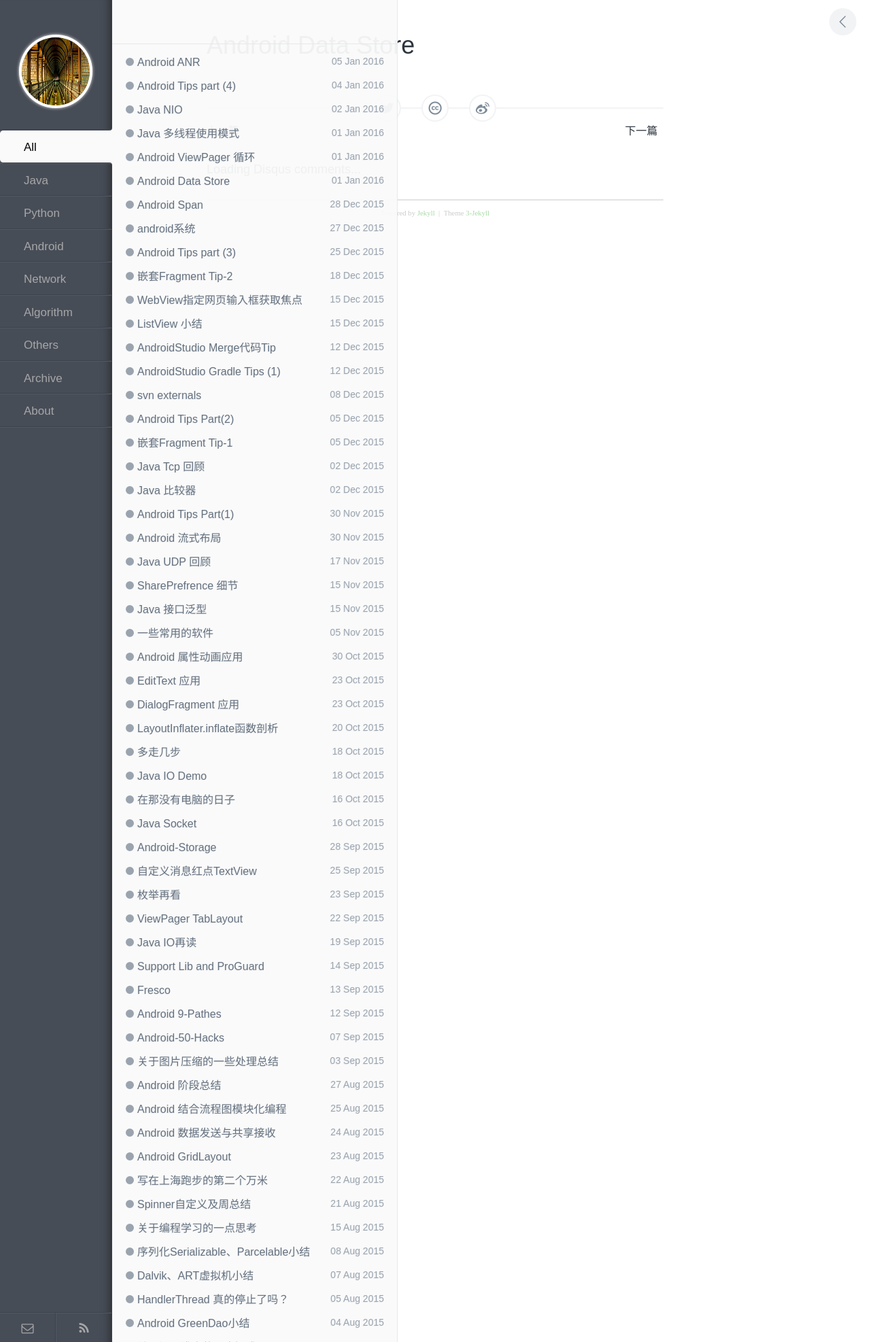
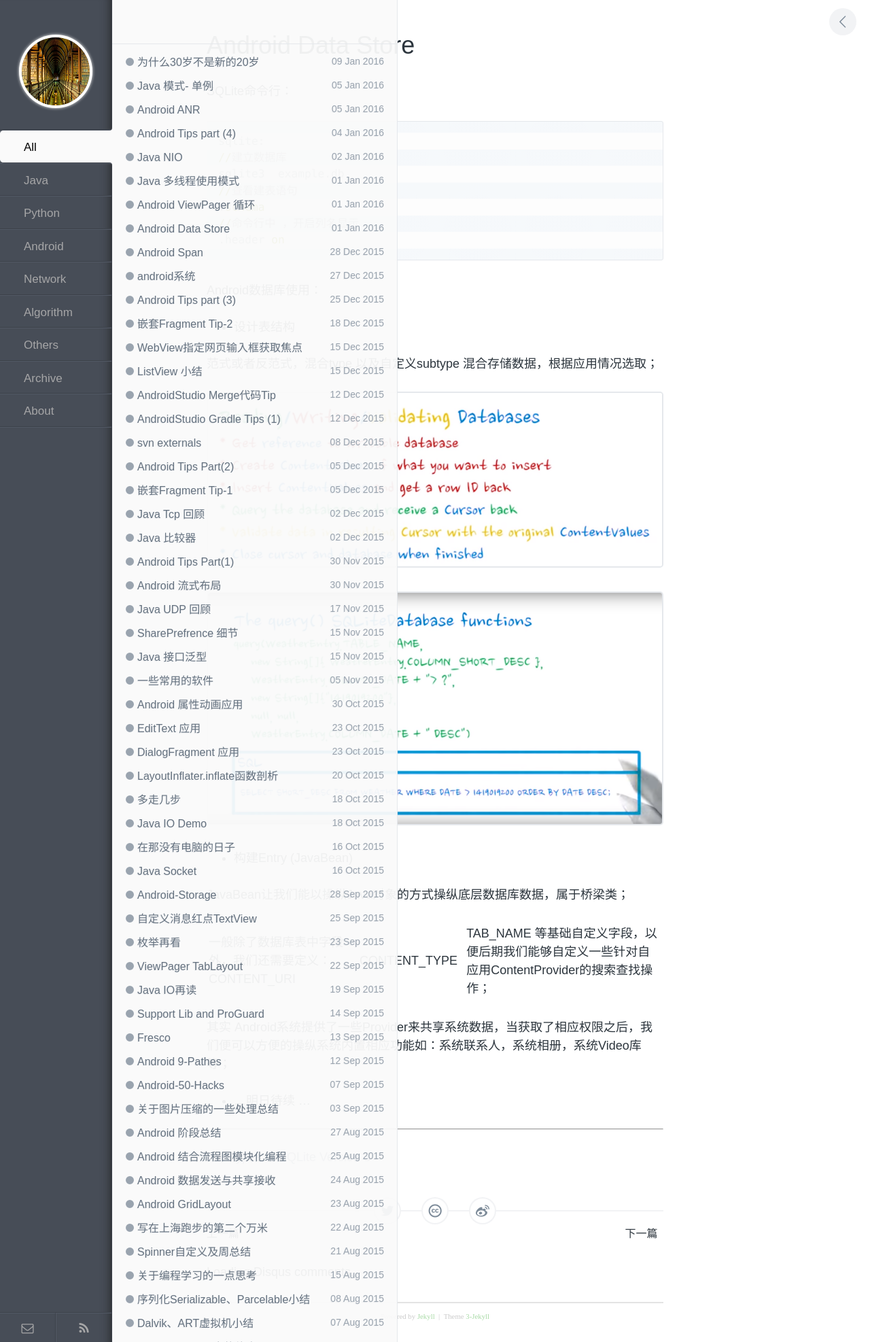
Before and after one commit to enlipan/enlipan.github.io, a Jekyll site: the page built from _posts/2016-01-01-android-about-data-store.md, in a window 1280 px wide. Shown: the whole page at 68% size. Built offline with Jekyll 4.4.1, drawn with Linux system fonts in a browser that asks for light colours; comment, search, counter and statistics services are not loaded.

Commit message:
post pages ted 20100109  page andorid database

```diff
--- a/_posts/2016-01-01-android-about-data-store.md
+++ b/_posts/2016-01-01-android-about-data-store.md
@@ -3,3 +3,44 @@
 title: Android Data Store
 category: android
 ---
+SQLite命令行：
+
+{% highlight sql%}
+sqlite:
+//建立数据库
+sqlite3  example.db
+//查看建表语句
+.schema
+//命令行中 ，开启列名显示
+.header on
+{% endhighlight %}
+
+Android数据库使用：
+
+* 设计表结构
+
+范式或者反范式，混合type 以及自定义subtype 混合存储数据，根据应用情况选取；
+
+{:.center}
+![db-option-data](/assets/img/20160110/db-option-data.PNG)
+
+{:.center}
+![db-query](/assets/img/20160110/db-query.PNG)
+
+* 构建Entry (JavaBean)
+
+JavaBean让我们能以操纵Java对象的方式操纵底层数据库数据，属于桥梁类；
+
+一般除了数据库表中字段外，我们还需要定义：CONTENT\_URI || CONTENT\_TYPE || TAB\_NAME 等基础自定义字段，以便后期我们能够自定义一些针对自应用ContentProvider的搜索查找操作；
+
+其实 Android系统提供了一些Provider来共享系统数据，当获取了相应权限之后，我们便可以方便的操纵系统内置相应功能如：系统联系人，系统相册，系统Video库等；
+
+
+* ...明日待续
+...
+
+
+
+---
+
+[Datatypes In SQLite Version 3](http://www.sqlite.org/datatype3.html)
--- /dev/null
+++ b/_posts/2016-01-05-java-modle-singgle.md
@@ -0,0 +1,5 @@
+---
+layout: post
+title: Java 模式- 单例
+category: java
+---
--- /dev/null
+++ b/_posts/2016-01-09-thirty-is-not-new-tweenty.md
@@ -0,0 +1,22 @@
+---
+layout: post
+title: 为什么30岁不是新的20岁
+category: other
+---
+
+
+{:.center}
+![为什么30岁不是新的20岁](/assets/img/20160109/thirty-is-not-a-new-tweenty.PNG)
+
+
+
+
+
+
+
+
+
+
+---
+
+[为什么30岁不是新的20岁](https://www.ted.com/talks/meg_jay_why_30_is_not_the_new_20?language=zh-cn#t-256196)
```
Also changed, not shown: _posts/2016-01-04-android-tips-part-4.md (+44 -0 lines), assets/img/20160109/thirty-is-not-a-new-tweenty.PNG (added), assets/img/20160110/db-option-data.PNG (added), assets/img/20160110/db-query.PNG (added).
